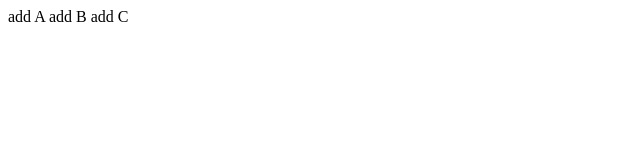
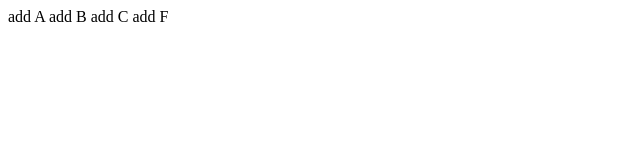
Before and after one commit to Wan41/prioritas_2, a plain HTML site: page index.html in a window 1280 px wide. Shown: the full height of the page, 0-640 px from the left. Drawn offline with Linux system fonts and the light colour scheme.

Commit message:
fixing f

```diff
--- a/index.html
+++ b/index.html
@@ -2,4 +2,5 @@
     add A
     add B
     add C
+    add F
 </html>
```
